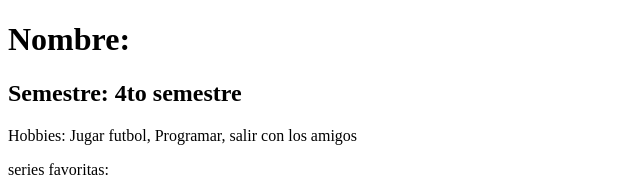
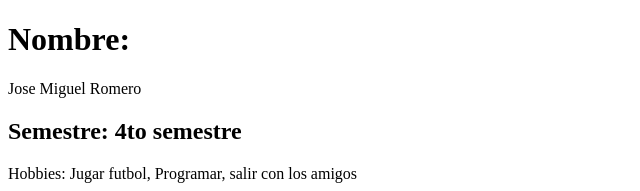
Before and after one commit to Josemiguel47/Act_Git, a plain HTML site: page index.html in a window 1280 px wide. Shown: the top 191 px of the page, without its empty margins (0-640 px from the left). Drawn offline with Linux system fonts and the light colour scheme.

Commit message:
Segundo Commit

```diff
--- a/index.html
+++ b/index.html
@@ -7,6 +7,7 @@
 </head>
 <body>
     <h1>Nombre: </h1>
+    <p>Jose Miguel Romero</p>
     <h2>Semestre: 4to semestre</h2>
     <p>Hobbies: Jugar futbol, Programar, salir con los amigos</p>
     <p>series favoritas: </p>
```
